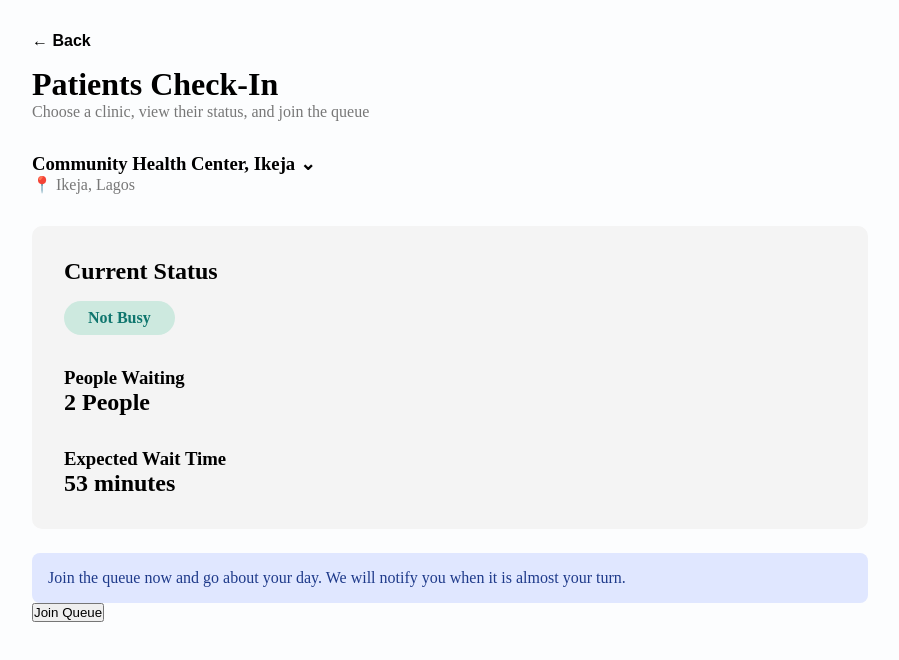
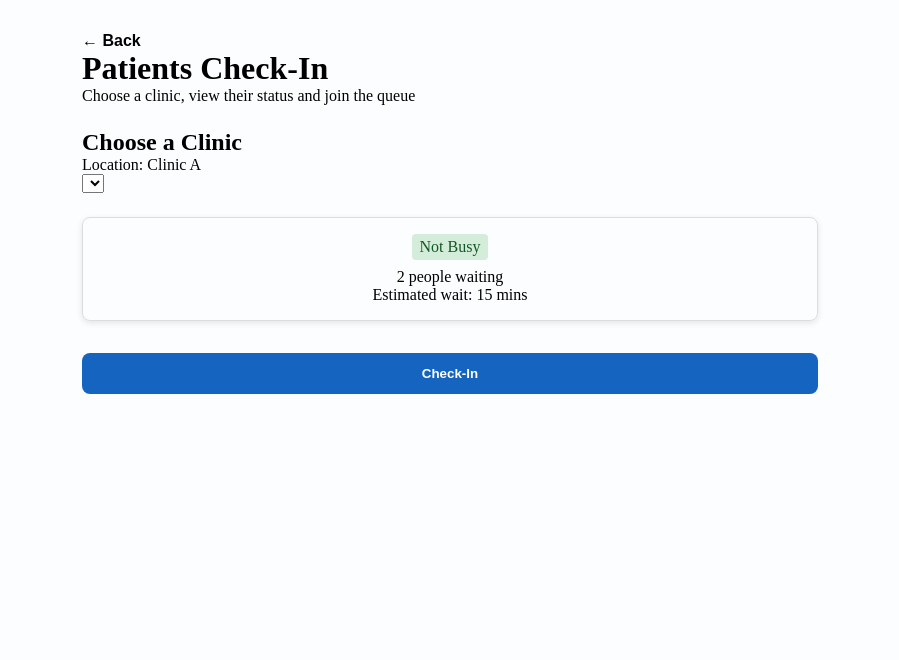
Before and after one commit to The-Nexus-Capstone/Nexus-Carequeue, a React app in the folder frontend/: page /patient/checkin in a window 1280 px wide. Shown: the top 660 px of the page, without its empty margins (190-1089 px from the left). Built offline with nearby package versions, Linux system fonts and the light colour scheme; the HTML template or start-up script is replaced by a standard one.

Commit message:
Refactor check-in flow with shared state and styled button component

```diff
--- a/frontend/src/Shared/Styles/Global.css
+++ b/frontend/src/Shared/Styles/Global.css
@@ -54,3 +54,24 @@ img {
   height: auto;
   display: block;
 }
+
+.btn {
+  padding: 0.8rem 1.2rem;
+  border-radius: 8px;
+  border: none;
+  font-weight: 600;
+  cursor: pointer;
+  width: 100%;
+  margin-top: 1rem;
+}
+
+.btn.primary {
+  background-color: #1565c0;
+  color: white;
+}
+
+.btn.secondary {
+  background-color: white;
+  border: 1px solid #1565c0;
+  color: #1565c0;
+}
--- a/frontend/src/features/Patients/Components/ClinicSelector.jsx
+++ b/frontend/src/features/Patients/Components/ClinicSelector.jsx
@@ -1,18 +1,18 @@
-// Patients/components/ClinicSelector.jsx
 import React from 'react';
 import Select from "../../../Shared/Components/Select";
 
-function ClinicSelector() {
+function ClinicSelector({ selected, onSelect }) {
   return (
-    <div className="clinic-selector">
-      {/* Section title */}
+    <div className="clinic-selector" style={{ margin: "1.5rem 0" }}>
       <h2>Choose a Clinic</h2>
 
-      {/* Optional location text */}
-      <p>Location: Main Branch</p>
+      <p>Location: {selected}</p>
 
-      {/* Dropdown component for selecting clinic */}
-      <Select options={['Clinic A', 'Clinic B', 'Clinic C']} />
+      <Select
+        value={selected}
+        onChange={(e) => onSelect(e.target.value)}
+        options={['Clinic A', 'Clinic B', 'Clinic C']}
+      />
     </div>
   );
 }
--- a/frontend/src/features/Patients/Pages/CheckIn.jsx
+++ b/frontend/src/features/Patients/Pages/CheckIn.jsx
@@ -1,79 +1,41 @@
-import React from "react";
-import { useNavigate } from "react-router-dom";
+import React, { useState } from 'react';
 import BackButton from "../../../Shared/Components/BackButton";
 import Button from "../../../Shared/Components/Button";
+import ClinicSelector from "../Components/ClinicSelector";
+import QueueStatusCard from "../Components/QueueStatusCard";
+import { useNavigate } from "react-router-dom";
 
 function CheckIn() {
+
+  const [selectedClinic, setSelectedClinic] = useState("Clinic A");
   const navigate = useNavigate();
 
+  const clinicData = {
+    "Clinic A": { status: "Not Busy", waiting: 2, waitTime: "15 mins" },
+    "Clinic B": { status: "Busy", waiting: 10, waitTime: "45 mins" },
+    "Clinic C": { status: "Busy", waiting: 6, waitTime: "30 mins" },
+  };
+
   return (
-    <div style={{ padding: "2rem", maxWidth: "900px", margin: "0 auto" }}>
+    <div className="checkin-page" style={{ padding: "2rem", maxWidth: "800px", margin: "0 auto" }}>
       <BackButton />
 
-      <h1 style={{ marginTop: "1rem" }}>Patients Check-In</h1>
-      <p style={{ color: "#777" }}>
-        Choose a clinic, view their status, and join the queue
-      </p>
+      <h1>Patients Check-In</h1>
+      <p>Choose a clinic, view their status and join the queue</p>
 
-      {/* Clinic */}
-      <div style={{ marginTop: "2rem" }}>
-        <h3>Community Health Center, Ikeja ⌄</h3>
-        <p style={{ color: "#777" }}>📍 Ikeja, Lagos</p>
-      </div>
+      <ClinicSelector
+        selected={selectedClinic}
+        onSelect={setSelectedClinic}
+      />
 
-      {/* Status Card */}
-      <div
-        style={{
-          marginTop: "2rem",
-          padding: "2rem",
-          background: "#f4f4f4",
-          borderRadius: "10px",
-        }}
-      >
-        <h2>Current Status</h2>
+      <QueueStatusCard
+        status={clinicData[selectedClinic].status}
+        waiting={clinicData[selectedClinic].waiting}
+        waitTime={clinicData[selectedClinic].waitTime}
+      />
 
-        <div
-          style={{
-            background: "#cde9df",
-            display: "inline-block",
-            padding: "0.5rem 1.5rem",
-            borderRadius: "20px",
-            marginTop: "1rem",
-            color: "#0f766e",
-            fontWeight: "600",
-          }}
-        >
-          Not Busy
-        </div>
-
-        <div style={{ marginTop: "2rem" }}>
-          <h3>People Waiting</h3>
-          <h2>2 People</h2>
-        </div>
-
-        <div style={{ marginTop: "2rem" }}>
-          <h3>Expected Wait Time</h3>
-          <h2>53 minutes</h2>
-        </div>
-      </div>
-
-      <div
-        style={{
-          marginTop: "1.5rem",
-          background: "#e0e7ff",
-          padding: "1rem",
-          borderRadius: "8px",
-          color: "#1e3a8a",
-        }}
-      >
-        Join the queue now and go about your day. We will notify you when it is almost your turn.
-      </div>
-
-      <Button
-        style={{ marginTop: "2rem", width: "100%" }}
-        onClick={() => navigate("/patient/checkin/form")}
-      >
-        Join Queue
+      <Button onClick={() => navigate("/patient/checkin/form")}>
+        Check-In
       </Button>
     </div>
   );
```
